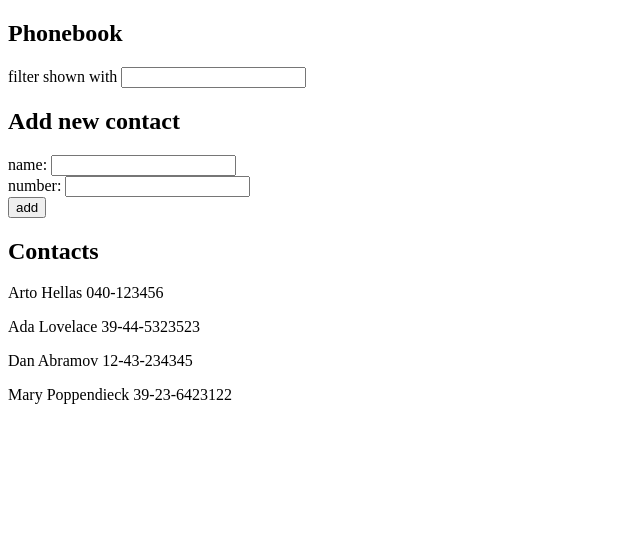
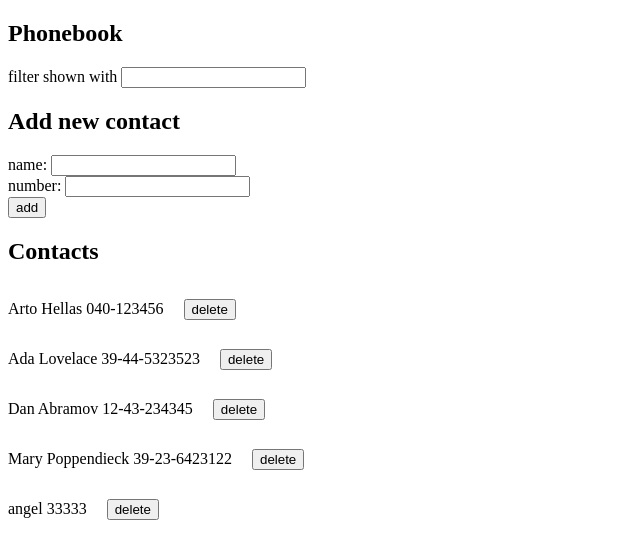
Before and after one commit to adelina-muntean/fullstackopen, a React (Vite) app in the folder part-2/phonebook/: page / in a window 1280 px wide. Shown: the top 558 px of the page, without its empty margins (0-640 px from the left). Built offline with nearby package versions, Linux system fonts and the light colour scheme; data requests are answered from the project's data file.

Commit message:
fixing errors

```diff
--- a/part-2/phonebook/db.json
+++ b/part-2/phonebook/db.json
@@ -1,5 +1,5 @@
 {
-    "persons":[
+  "persons": [
     {
       "name": "Arto Hellas",
       "number": "040-123456",
@@ -19,6 +19,11 @@
       "name": "Mary Poppendieck",
       "number": "39-23-6423122",
       "id": 4
+    },
+    {
+      "name": "angel",
+      "number": "33333",
+      "id": 5
     }
   ]
 }
--- a/part-2/phonebook/src/App.jsx
+++ b/part-2/phonebook/src/App.jsx
@@ -1,43 +1,15 @@
 import { useState, useEffect } from 'react'
 import axios from 'axios'
-import personsService from './services/Persons'
-
-const Person = ({person}) => {
-  return (
-    <p>{person.name} {person.number}</p>
-  )
-}
-
-const Persons = ({persons, personsToShow, filter}) => {
-  if (filter.length === 0) {
-    return (
-      <>
-        {persons.map(person =>
-          <Person key={person.name} person={person}/>
-        )}
-      </>
-    )
-  } else {
-    return (
-      <>
-        {personsToShow.map(person =>
-          <Person key={person.name} person={person}/>
-        )}
-      </>
-    )
-  }
-}
-
-const Filter = ({filter, setFilter}) => {
-  return (
-    <>
-      filter shown with <input value={filter} onChange={(event) => setFilter(event.target.value)}/>
-    </>
-  )
-}
+import personsService from './services/PersonsService'
+import './styles.css'
+import Persons from './components/Persons'
+import Filter from './components/Filter'
 
 const App = () => {
   const [persons, setPersons] = useState([])
+  const [newName, setNewName] = useState('')
+  const [newNumber, setNewNumber] = useState('')
+  const [filter, setFilter] = useState('')
 
   useEffect(() => {
     axios
@@ -46,10 +18,6 @@ const App = () => {
         setPersons(response.data)
       })
   }, [])
-
-  const [newName, setNewName] = useState('')
-  const [newNumber, setNewNumber] = useState('')
-  const [filter, setFilter] = useState('')
 
   const personsToShow = persons.filter(person => person.name.toLowerCase().includes(filter.toLowerCase()))
 
--- /dev/null
+++ b/part-2/phonebook/src/components/Filter.jsx
@@ -0,0 +1,9 @@
+const Filter = ({filter, setFilter}) => {
+    return (
+      <>
+        filter shown with <input value={filter} onChange={(event) => setFilter(event.target.value)}/>
+      </>
+    )
+}
+
+export default Filter
--- /dev/null
+++ b/part-2/phonebook/src/components/Person.jsx
@@ -0,0 +1,10 @@
+const Person = ({person}) => {
+    return (
+      <div className='contact'>
+        <p>{person.name} {person.number}</p>
+        <button className='delete-btn'>delete</button>
+      </div>
+    )
+}
+
+export default Person
--- /dev/null
+++ b/part-2/phonebook/src/components/Persons.jsx
@@ -0,0 +1,23 @@
+import Person from "./Person"
+
+const Persons = ({persons, personsToShow, filter}) => {
+    if (filter.length === 0) {
+      return (
+        <>
+          {persons.map(person =>
+            <Person key={person.name} person={person}/>
+          )}
+        </>
+      )
+    } else {
+      return (
+        <>
+          {personsToShow.map(person =>
+            <Person key={person.name} person={person}/>
+          )}
+        </>
+      )
+    }
+}
+
+export default Persons
--- a/part-2/phonebook/src/services/Persons.jsx
+++ b/part-2/phonebook/src/services/PersonsService.jsx
@@ -13,4 +13,9 @@ const update = (id, newObject) => {
     return axios.put(`${baseUrl}/${id}`, newObject)
 }
 
-export default { getAll, create, update }
+const deletePerson = (id) => {
+    console.log("deleting person", {id})
+    return axios.delete(`${baseUrl}/${id}`)
+}
+
+export default { getAll, create, update, deletePerson }
--- /dev/null
+++ b/part-2/phonebook/src/styles.css
@@ -0,0 +1,9 @@
+.contact {
+    display: flex;
+    align-items: baseline;
+    gap: 20px;
+}
+
+.delete-btn {
+    height: min-content;
+}
```
Lines whose indentation alone changed are shown as unchanged.
